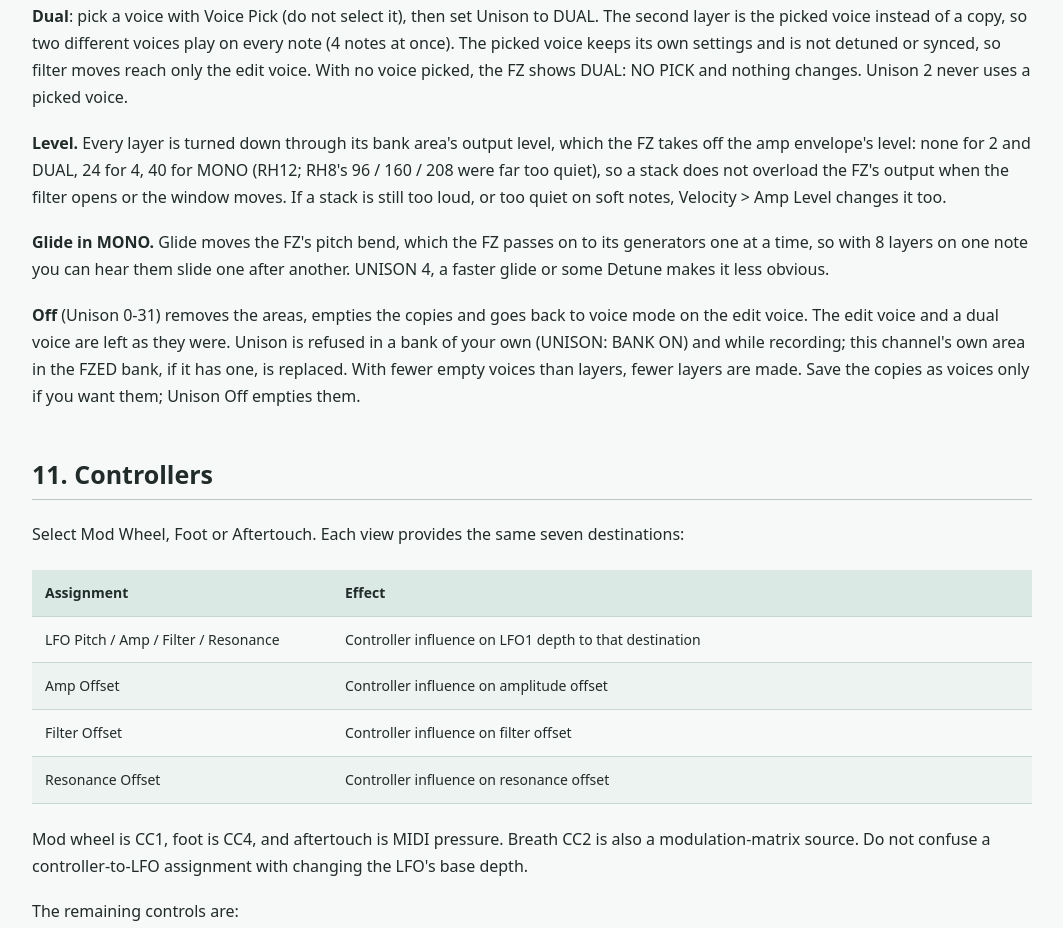
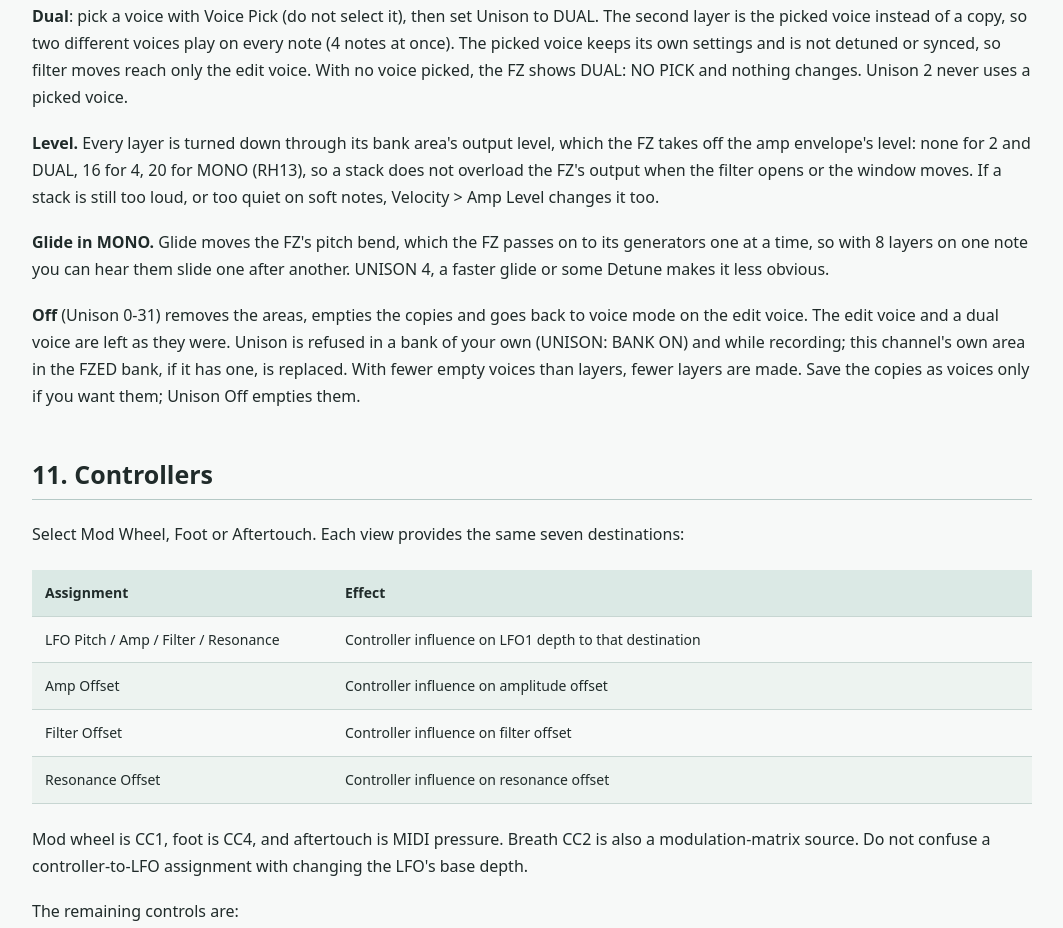
Before and after one commit to reubenfinger/FZED, a plain HTML site: page outputs/FZED/FZED_MANUAL.html in a window 1280 px wide. Shown: the part 10190-11118 px from the top of the page, without its empty margins (108-1171 px from the left). Drawn offline with Linux system fonts and the light colour scheme.

Commit message:
FZED RH13: unison level cut 16 for 4, 20 for MONO
Co-Authored-By: Claude Opus 5.5 <noreply@anthropic.com>
Claude-Session: https://claude.ai/code/session_018kJRHwGfktxQcbWGFyFQKA

```diff
--- a/outputs/FZED/FZED_MANUAL.html
+++ b/outputs/FZED/FZED_MANUAL.html
@@ -439,7 +439,7 @@ pre{white-space:pre-wrap;overflow-wrap:anywhere;background:#e5eeea;padding:16px;
 <p><strong>Detune</strong> (FZED 36, 0-127; Gills LFO 2 P8) spreads the copies' pitch: the outermost layer is up to about 50 cents from the edit voice (127 = 127/256 of a semitone), the others in between, half up and half down. Detune 0 is a plain stack, louder and fuller but not chorused.</p>
 <p>The copies follow the edit voice: FZED copies the edit voice's settings into them in its main loop, so filter, envelope, loop and wavetable-window changes reach every layer and the layers scan a wavetable together. Only their pitch (plus Detune) and name differ. The copies are named as the edit voice; the last two characters of a copy's name hold its detune.</p>
 <p><strong>Dual</strong>: pick a voice with Voice Pick (do not select it), then set Unison to DUAL. The second layer is the picked voice instead of a copy, so two different voices play on every note (4 notes at once). The picked voice keeps its own settings and is not detuned or synced, so filter moves reach only the edit voice. With no voice picked, the FZ shows DUAL: NO PICK and nothing changes. Unison 2 never uses a picked voice.</p>
-<p><strong>Level.</strong> Every layer is turned down through its bank area's output level, which the FZ takes off the amp envelope's level: none for 2 and DUAL, 24 for 4, 40 for MONO (RH12; RH8's 96 / 160 / 208 were far too quiet), so a stack does not overload the FZ's output when the filter opens or the window moves. If a stack is still too loud, or too quiet on soft notes, Velocity &gt; Amp Level changes it too.</p>
+<p><strong>Level.</strong> Every layer is turned down through its bank area's output level, which the FZ takes off the amp envelope's level: none for 2 and DUAL, 16 for 4, 20 for MONO (RH13), so a stack does not overload the FZ's output when the filter opens or the window moves. If a stack is still too loud, or too quiet on soft notes, Velocity &gt; Amp Level changes it too.</p>
 <p><strong>Glide in MONO.</strong> Glide moves the FZ's pitch bend, which the FZ passes on to its generators one at a time, so with 8 layers on one note you can hear them slide one after another. UNISON 4, a faster glide or some Detune makes it less obvious.</p>
 <p><strong>Off</strong> (Unison 0-31) removes the areas, empties the copies and goes back to voice mode on the edit voice. The edit voice and a dual voice are left as they were. Unison is refused in a bank of your own (UNISON: BANK ON) and while recording; this channel's own area in the FZED bank, if it has one, is replaced. With fewer empty voices than layers, fewer layers are made. Save the copies as voices only if you want them; Unison Off empties them.</p>
 <h2 id="section-12">11. Controllers</h2>
```
Also changed, not shown: outputs/FZED_MANUAL.html (+1 -1 lines), outputs/FZED/MANIFEST.json, outputs/FZED/SHA256SUMS.txt, 8 other files.
